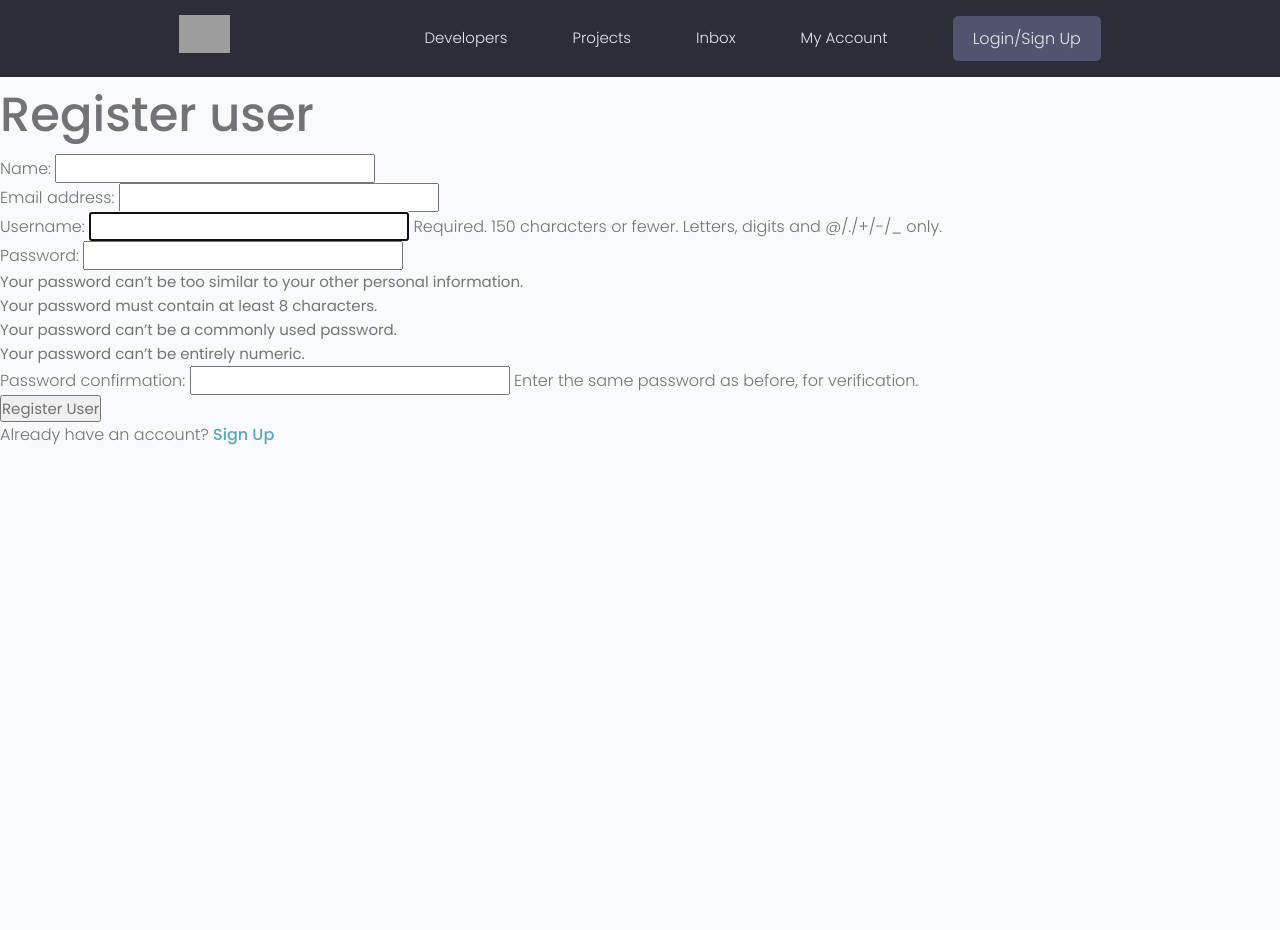
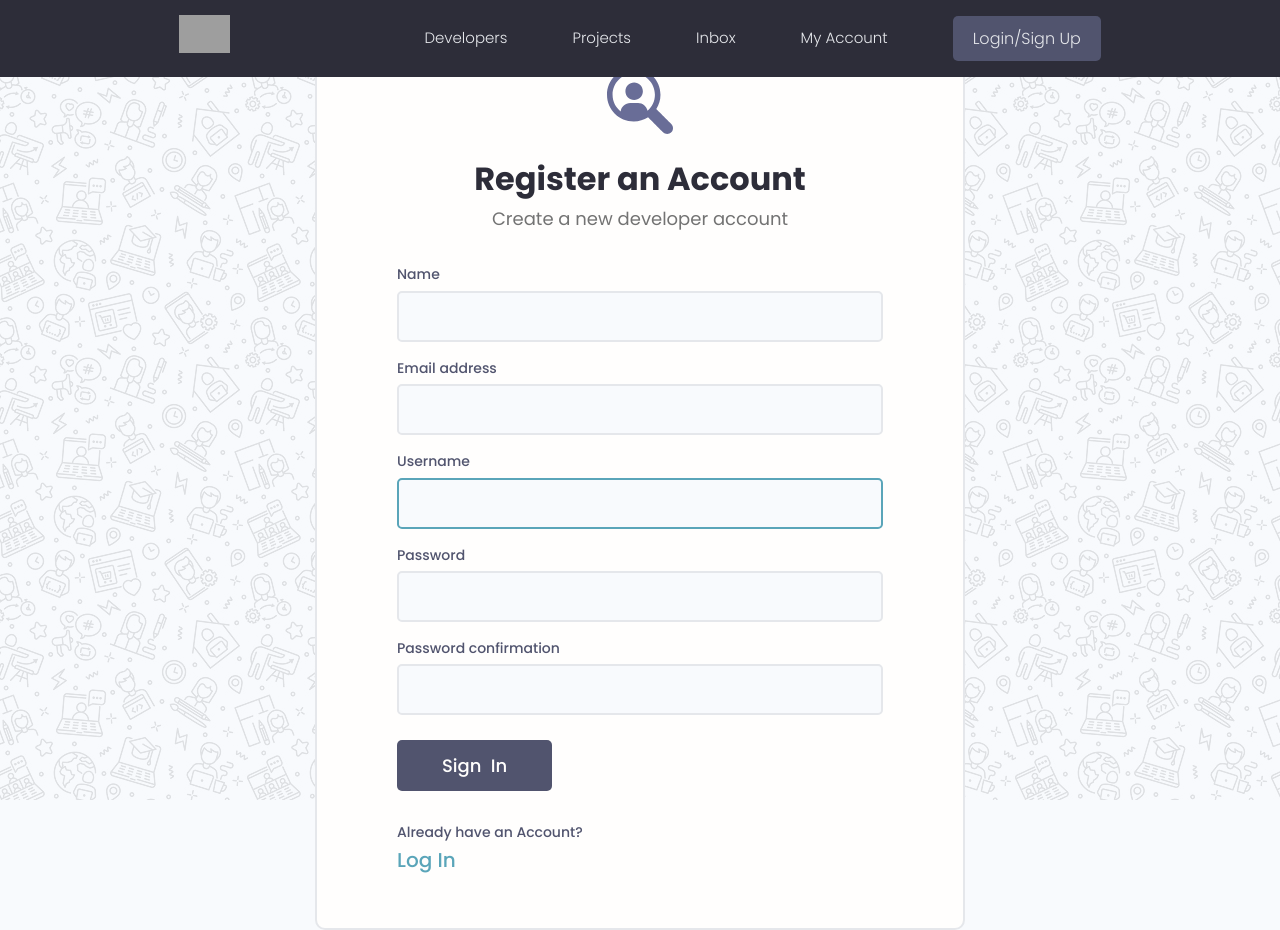
Before and after one commit to vldmr42/dev_search, a Django app: page /register/ in a window 1280 px wide. Before the commit the page ends 445 px from the top, so only its background shows below. Run offline with Django 3.2, Linux system fonts and the light colour scheme; some libraries are stand-ins or nearby versions; grey boxes are pictures that could not be loaded.

Commit message:
Styling login and registration forms and messages

```diff
--- a/devsearch/static/uikit/app.js
+++ b/devsearch/static/uikit/app.js
@@ -2,3 +2,12 @@
 document.addEventListener('DOMContentLoaded', function () {
   hljs.highlightAll();
 });
+
+let alertWrapper = document.querySelector('.alert')
+let alertClose = document.querySelector('.alert__close')
+
+if (alertWrapper) {
+  alertClose.addEventListener('click', () =>
+    alertWrapper.style.display = 'none'
+  )
+}
--- a/devsearch/templates/main.html
+++ b/devsearch/templates/main.html
@@ -20,14 +20,18 @@
 {% include 'navbar.html' %}
 
 {% if messages %}
-<ul class="messages">
     {% for message in messages %}
-    <li{% if message.tags %} class="{{message.tags}}" {% endif %}>{{message}}</li>
+    <div class="alert alert--{{message.tags}}">
+        <p class="alert__message">{{message}}</p>
+        <button class="alert__close">x</button>
+    </div>
     {% endfor %}
-</ul>
 {% endif %}
 
 {% block content %}
 {% endblock content %}
 </body>
+
+<script src="{% static 'uikit/app.js' %}"></script>
+
 </html>
--- a/devsearch/users/forms.py
+++ b/devsearch/users/forms.py
@@ -15,3 +15,11 @@ class CustomUserCreationForm(UserCreationForm):
         labels = {
             'first_name': 'Name',
         }
+
+    def __init__(self, *args, **kwargs):
+        super(CustomUserCreationForm, self).__init__(*args, **kwargs)
+
+        for name, field in self.fields.items():
+            field.widget.attrs.update(
+                {'class': 'input'}
+            )
--- a/devsearch/users/templates/users/login_register.html
+++ b/devsearch/users/templates/users/login_register.html
@@ -1,24 +1,102 @@
 {% extends 'main.html' %}
-
+{% load static %}
 {% block content %}
 
 {% if page == 'register' %}
-<h1>Register user</h1>
-<form action="{% url 'register' %}" method="post">
-    {% csrf_token %}
-    {{form.as_p}}
-    <input type="submit" value="Register User">
-</form>
-<p>Already have an account? <a href="{% url 'login' %}">Sign Up</a></p>
+
+
+<div class="auth">
+    <div class="card">
+        <div class="auth__header text-center">
+            <a href="/">
+                <img src="{% static 'images/icon.svg' %}" alt="icon"/>
+            </a>
+            <h3>Register an Account</h3>
+            <p>Create a new developer account</p>
+        </div>
+
+        <form action="{% url 'register' %}" method="post" class="form auth__form">
+            {% csrf_token %}
+
+            {% for field in form %}
+            <!-- Input:Text -->
+            <div class="form__field">
+                <label for="formInput#text">{{field.label}} </label>
+                {{field}}
+
+                <!--                {% if field.help_text %}-->
+                <!--                    <small>{{field.help_text}}</small>-->
+                <!--                {% endif %}-->
+
+                {% for error in field.errors %}
+                <p style="color: red;">{{error}}</p>
+                {% endfor %}
+            </div>
+            {% endfor %}
+
+
+            <div class="auth__actions">
+                <input class="btn btn--sub btn--lg" type="submit" value="Sign  In"/>
+            </div>
+
+        </form>
+
+        <div class="auth__alternative">
+            <p>Already have an Account?</p>
+            <a href="{% url 'login' %}">Log In</a>
+        </div>
+
+    </div>
+</div>
+
 {% else %}
-<form action="{% url 'login' %}" method="post">
-    {% csrf_token %}
-    <input type="text" name="username" placeholder="Username">
-    <input type="password" name="password" placeholder="Password">
-    <input type="submit" value="Login">
 
-    <p>Don't have an account? <a href="{% url 'register' %}">Sign Up</a></p>
-</form>
+<div class="auth">
+    <div class="card">
+        <div class="auth__header text-center">
+            <a href="/">
+                <img src="{% static 'images/icon.svg' %}" alt="icon"/>
+            </a>
+            <h3>Account Login</h3>
+            <p>Hello Developer, Welcome Back!</p>
+        </div>
+
+        <form action="{% url 'login' %}" method="post" class="form auth__form">
+            {% csrf_token %}
+            <!-- Input:Username -->
+            <div class="form__field">
+                <label for="formInput#text">Username: </label>
+                <input
+                        class="input input--text"
+                        id="formInput#text"
+                        type="text"
+                        name="username"
+                        placeholder="Enter your username..."
+                />
+            </div>
+
+            <!-- Input:Password -->
+            <div class="form__field">
+                <label for="formInput#password">Password: </label>
+                <input
+                        class="input input--password"
+                        id="formInput#passowrd"
+                        type="password"
+                        name="password"
+                        placeholder="••••••••"
+                />
+            </div>
+            <div class="auth__actions">
+                <input class="btn btn--sub btn--lg" type="submit" value="Log In"/>
+                <a href="forgetpassword.html">Forget Password?</a>
+            </div>
+        </form>
+        <div class="auth__alternative">
+            <p>Don’t have an Account?</p>
+            <a href="{% url 'register' %}">Sign Up</a>
+        </div>
+    </div>
+</div>
 {% endif %}
 
 {% endblock content %}
--- a/devsearch/users/views.py
+++ b/devsearch/users/views.py
@@ -33,7 +33,7 @@ def login_view(request):
 
 def logout_view(request):
     logout(request)
-    messages.error(request, 'User was logged out')
+    messages.info(request, 'User was logged out')
     return redirect('login')
 
 
```
Also changed, not shown: devsearch/static/images/pattern.jpg (added).
